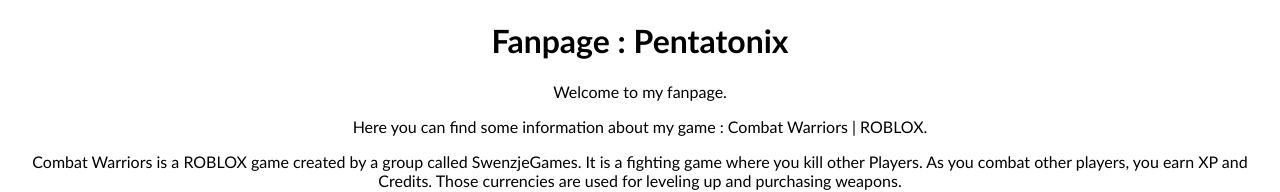
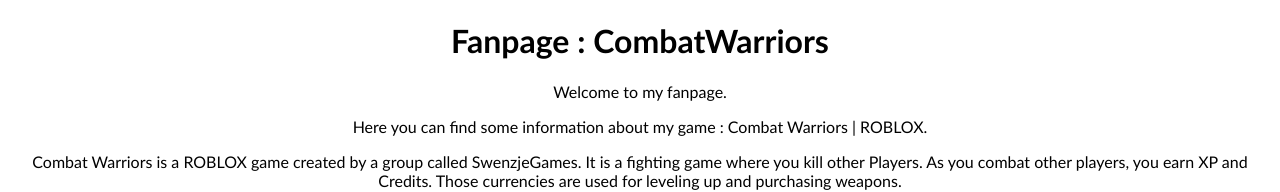
Before and after one commit to shawnthefallen/noelw1fanpage, a plain HTML site: page index.html in a window 1280 px wide. Shown: the top 192 px of the page. Drawn offline with Linux system fonts and the light colour scheme.

Commit message:
changed title fix

```diff
--- a/index.html
+++ b/index.html
@@ -8,7 +8,7 @@
 </head>
 <body>
     <div class="title">
-        <h1>Fanpage : Pentatonix</h1>
+        <h1>Fanpage : CombatWarriors</h1>
     </div>
     <div class="intro">
         <p>Welcome to my fanpage. </p>
```
